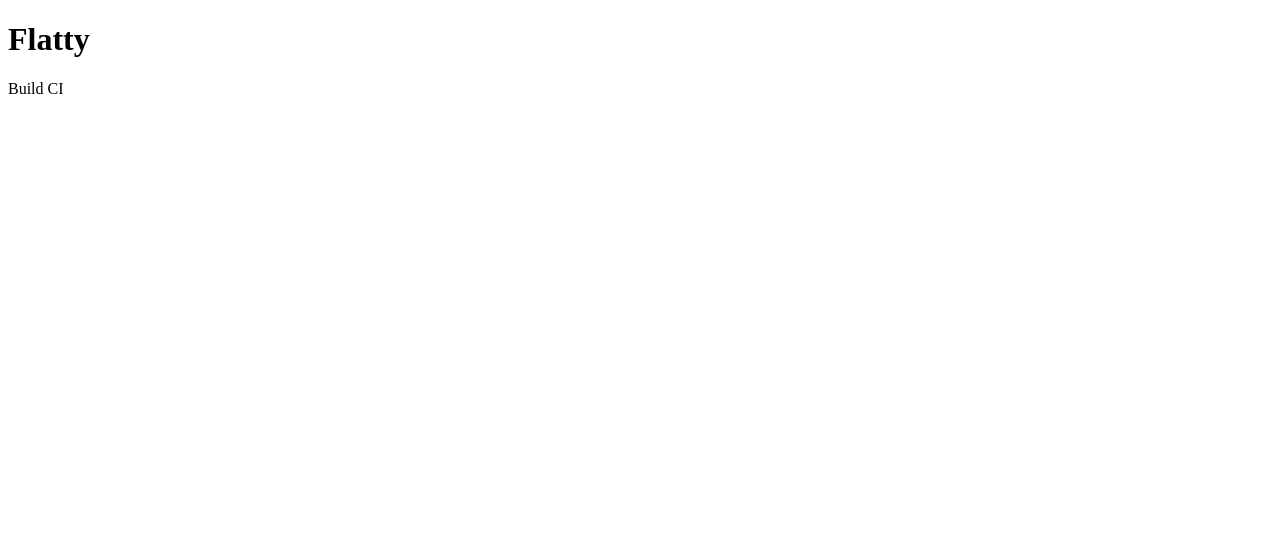
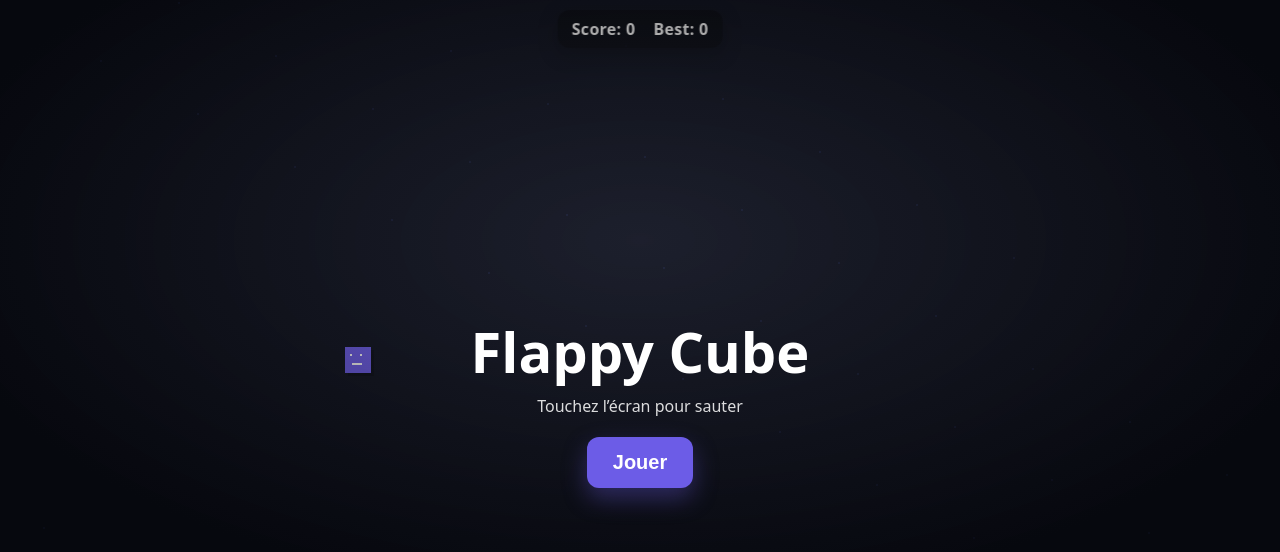
Before and after one commit to bramsalaoui2712-ctrl/Flatty, a website: page www/index.html in a window 1280 px wide. Drawn offline with Linux system fonts and the light colour scheme.

Commit message:
feat: jeu web: game.js + style.css + MAJ index.html

```diff
--- /dev/null
+++ b/www/game.js
@@ -0,0 +1,247 @@
+(() => {
+  const canvas = document.getElementById('game');
+  const ctx = canvas.getContext('2d', { alpha: false });
+
+  const overlay = document.getElementById('overlay');
+  const btnStart = document.getElementById('btnStart');
+  const title = document.getElementById('title');
+  const subtitle = document.getElementById('subtitle');
+  const scoreEl = document.getElementById('score');
+  const bestEl = document.getElementById('best');
+
+  let W = 0, H = 0, DPR = Math.max(1, Math.min(2, window.devicePixelRatio || 1));
+  const fit = () => {
+    W = Math.round(window.innerWidth * DPR);
+    H = Math.round(window.innerHeight * DPR);
+    canvas.width = W; canvas.height = H;
+    canvas.style.width = '100vw';
+    canvas.style.height = '100vh';
+  };
+  fit(); window.addEventListener('resize', fit);
+
+  // --- Game State ---
+  const G = {
+    running: false,
+    score: 0,
+    best: +(localStorage.getItem('flappy_best') || 0),
+    t: 0
+  };
+  bestEl.textContent = G.best;
+
+  // Player (cube)
+  const P = {
+    x: 0, y: 0, vx: 0, vy: 0,
+    size: 26,
+    gravity: 1700,     // px/s^2
+    jumpV: -520,       // px/s
+    maxFall: 900
+  };
+
+  // Pipes
+  let pipes = [];
+  const PIPE = {
+    w: 70,
+    gap: 170,
+    speed: 220,
+    spawnEvery: 1300, // ms
+    lastSpawn: 0
+  };
+
+  // Simple PRNG for consistent feel
+  const rnd = (a,b) => a + Math.random()*(b-a);
+
+  function reset() {
+    G.running = false;
+    G.score = 0;
+    scoreEl.textContent = 0;
+    P.x = Math.round(W * 0.28);
+    P.y = Math.round(H * 0.45);
+    P.vx = 0; P.vy = 0;
+    pipes = [];
+    PIPE.lastSpawn = 0;
+    G.t = 0;
+    overlay.classList.remove('hidden');
+    title.textContent = 'Flappy Cube';
+    subtitle.textContent = 'Touchez l’écran pour sauter';
+  }
+
+  function start() {
+    overlay.classList.add('hidden');
+    G.running = true;
+    G.t = 0;
+    P.vy = 0;
+  }
+
+  function jump() {
+    if (!G.running) { start(); return; }
+    P.vy = P.jumpV;
+  }
+
+  // Input
+  function onPointer() { jump(); }
+  canvas.addEventListener('pointerdown', onPointer, { passive: true });
+  btnStart.addEventListener('click', start);
+
+  // Physics & logic
+  let last = performance.now();
+  function tick(now) {
+    const dt = Math.min(0.035, Math.max(0.001, (now - last) / 1000));
+    last = now;
+    G.t += dt * 1000;
+
+    // bg
+    ctx.fillStyle = '#0f1220';
+    ctx.fillRect(0,0,W,H);
+
+    // Decorative stars
+    drawStars(now);
+
+    if (G.running) {
+      // Spawn pipes
+      if (G.t - PIPE.lastSpawn > PIPE.spawnEvery) {
+        PIPE.lastSpawn = G.t;
+        const minGapY = 120 * DPR;
+        const maxGapY = H - 120 * DPR;
+        const gapY = Math.max(minGapY, Math.min(maxGapY, rnd(H*0.3, H*0.7)));
+        const x = W + PIPE.w + 10;
+        pipes.push({ x, y: gapY - PIPE.gap/2, passed:false });
+      }
+
+      // Update pipes
+      for (let i=0; i<pipes.length; i++) {
+        pipes[i].x -= PIPE.speed * dt * DPR;
+      }
+      // Remove off-screen
+      pipes = pipes.filter(p => p.x + PIPE.w > -40);
+
+      // Update player
+      P.vy += P.gravity * dt * DPR;
+      if (P.vy > P.maxFall * DPR) P.vy = P.maxFall * DPR;
+      P.y += P.vy * dt;
+
+      // Collisions with ground/ceiling
+      const half = P.size * DPR / 2;
+      if (P.y - half < 0) { P.y = half; P.vy = 0; }
+      if (P.y + half > H) { gameOver(); }
+
+      // Collisions with pipes + scoring
+      for (const p of pipes) {
+        // top rect: from y=0 to p.y
+        const topRect = { x: p.x, y: 0, w: PIPE.w, h: p.y };
+        // bottom rect: from y=p.y+gap to H
+        const bottomRect = { x: p.x, y: p.y + PIPE.gap, w: PIPE.w, h: H - (p.y + PIPE.gap) };
+
+        if (rectIntersectsCircle(topRect, P.x, P.y, half) ||
+            rectIntersectsCircle(bottomRect, P.x, P.y, half)) {
+          gameOver();
+        }
+
+        // score when cube passes pipe center
+        if (!p.passed && p.x + PIPE.w < P.x - half) {
+          p.passed = true;
+          G.score++;
+          scoreEl.textContent = G.score;
+          // Slightly increase difficulty
+          if (G.score % 5 === 0) {
+            PIPE.speed += 8;
+            if (PIPE.gap > 120) PIPE.gap -= 6;
+            if (PIPE.spawnEvery > 900) PIPE.spawnEvery -= 20;
+          }
+        }
+      }
+    }
+
+    // Draw pipes
+    drawPipes();
+
+    // Draw player
+    drawCube();
+
+    requestAnimationFrame(tick);
+  }
+
+  function gameOver() {
+    G.running = false;
+    if (G.score > G.best) {
+      G.best = G.score;
+      localStorage.setItem('flappy_best', String(G.best));
+      bestEl.textContent = G.best;
+    }
+    overlay.classList.remove('hidden');
+    title.textContent = 'Perdu 😅';
+    subtitle.textContent = `Score: ${G.score} — Touchez pour rejouer`;
+  }
+
+  function drawPipes() {
+    for (const p of pipes) {
+      const x = Math.round(p.x);
+      // pipe style
+      ctx.fillStyle = '#19c37d';
+      // top
+      ctx.fillRect(x, 0, PIPE.w, p.y);
+      // bottom
+      ctx.fillRect(x, p.y + PIPE.gap, PIPE.w, H - (p.y + PIPE.gap));
+      // edges
+      ctx.fillStyle = 'rgba(0,0,0,.15)';
+      ctx.fillRect(x, p.y - 6, PIPE.w, 6);
+      ctx.fillRect(x, p.y + PIPE.gap, PIPE.w, 6);
+    }
+  }
+
+  function drawCube() {
+    const half = P.size * DPR / 2;
+    const x = Math.round(P.x - half), y = Math.round(P.y - half), s = Math.round(P.size * DPR);
+
+    // shadow
+    ctx.fillStyle = 'rgba(0,0,0,.25)';
+    ctx.fillRect(x + 3*DPR, y + 3*DPR, s, s);
+
+    // body
+    ctx.fillStyle = '#6c5ce7';
+    ctx.fillRect(x, y, s, s);
+
+    // face
+    ctx.fillStyle = '#fff';
+    const eye = Math.max(2*DPR, Math.floor(s*0.1));
+    ctx.fillRect(x + Math.floor(s*0.2), y + Math.floor(s*0.3), eye, eye);
+    ctx.fillRect(x + Math.floor(s*0.6), y + Math.floor(s*0.3), eye, eye);
+    ctx.fillRect(x + Math.floor(s*0.3), y + Math.floor(s*0.65), Math.floor(s*0.4), Math.max(2*DPR, Math.floor(s*0.08)));
+  }
+
+  function drawStars(now) {
+    // parallax stars (no allocation)
+    const t = now * 0.02;
+    ctx.globalAlpha = 0.65;
+    ctx.fillStyle = '#1b2140';
+    for (let i=0; i<50; i++) {
+      const x = ( (i*97 + t) % W );
+      const y = ( (i*53 + t*0.6) % H );
+      ctx.fillRect(x, y, 2*DPR, 2*DPR);
+    }
+    ctx.globalAlpha = 1;
+  }
+
+  function rectIntersectsCircle(r, cx, cy, cr) {
+    // clamp closest point in rect to circle center
+    const closestX = Math.max(r.x, Math.min(cx, r.x + r.w));
+    const closestY = Math.max(r.y, Math.min(cy, r.y + r.h));
+    const dx = cx - closestX, dy = cy - closestY;
+    return dx*dx + dy*dy < cr*cr;
+  }
+
+  // Start
+  reset();
+  requestAnimationFrame((t)=>{ last=t; requestAnimationFrame(tick); });
+
+  // Allow overlay tap to start
+  overlay.addEventListener('click', () => {
+    if (!G.running) start();
+  });
+
+  // Pause when tab hidden (safety)
+  document.addEventListener('visibilitychange', () => {
+    if (document.hidden) {
+      if (G.running) gameOver();
+    }
+  });
+})();
--- a/www/index.html
+++ b/www/index.html
@@ -1,3 +1,25 @@
 <!doctype html>
-<html><head><meta charset="utf-8"><title>Flatty</title></head>
-<body><h1>Flatty</h1><p>Build CI</p></body></html>
+<html lang="fr">
+<head>
+  <meta charset="utf-8" />
+  <meta name="viewport" content="width=device-width, initial-scale=1, maximum-scale=1, viewport-fit=cover" />
+  <title>Flappy Cube</title>
+  <link rel="stylesheet" href="style.css" />
+</head>
+<body>
+  <div id="hud">
+    <div class="score">Score: <span id="score">0</span></div>
+    <div class="best">Best: <span id="best">0</span></div>
+  </div>
+
+  <canvas id="game"></canvas>
+
+  <div id="overlay" class="hidden">
+    <h1 id="title">Flappy Cube</h1>
+    <p id="subtitle">Touchez l'écran pour sauter</p>
+    <button id="btnStart">Jouer</button>
+  </div>
+
+  <script src="game.js"></script>
+</body>
+</html>
--- /dev/null
+++ b/www/style.css
@@ -0,0 +1,31 @@
+* { box-sizing: border-box; }
+html, body { margin:0; padding:0; height:100%; background:#0e0e12; font-family: system-ui, -apple-system, Segoe UI, Roboto, Arial; color:#fff; }
+#game { display:block; width:100vw; height:100vh; touch-action:none; background: linear-gradient(180deg, #121826, #0e0e12); }
+
+#hud {
+  position: fixed; top: 10px; left: 50%; transform: translateX(-50%);
+  display:flex; gap:18px; padding:8px 14px; border-radius:12px;
+  background: rgba(0,0,0,.35); backdrop-filter: blur(6px);
+  box-shadow: 0 6px 20px rgba(0,0,0,.25);
+  z-index: 2; user-select: none;
+}
+#hud .score, #hud .best { font-weight: 700; letter-spacing:.3px; }
+
+#overlay {
+  position: fixed; inset: 0; display:flex; flex-direction:column; align-items:center; justify-content:center;
+  background: radial-gradient(1200px 600px at 50% 30%, rgba(255,255,255,.06), rgba(0,0,0,.55) 60%);
+  z-index: 3; text-align:center; padding: 0 24px;
+}
+#overlay.hidden { display: none; }
+#overlay h1 { font-size: 40px; margin: 0 0 6px; }
+#overlay p { margin: 0 0 20px; opacity:.85; }
+#btnStart {
+  appearance:none; border:none; padding:12px 22px; border-radius:12px; font-size:18px; font-weight:700;
+  background:#6c5ce7; color:white; cursor:pointer; box-shadow: 0 10px 24px rgba(108,92,231,.35);
+}
+#btnStart:active { transform: translateY(1px); }
+
+@media (min-width: 600px) {
+  #overlay h1 { font-size: 56px; }
+  #btnStart { font-size: 20px; padding:14px 26px; }
+}
```
